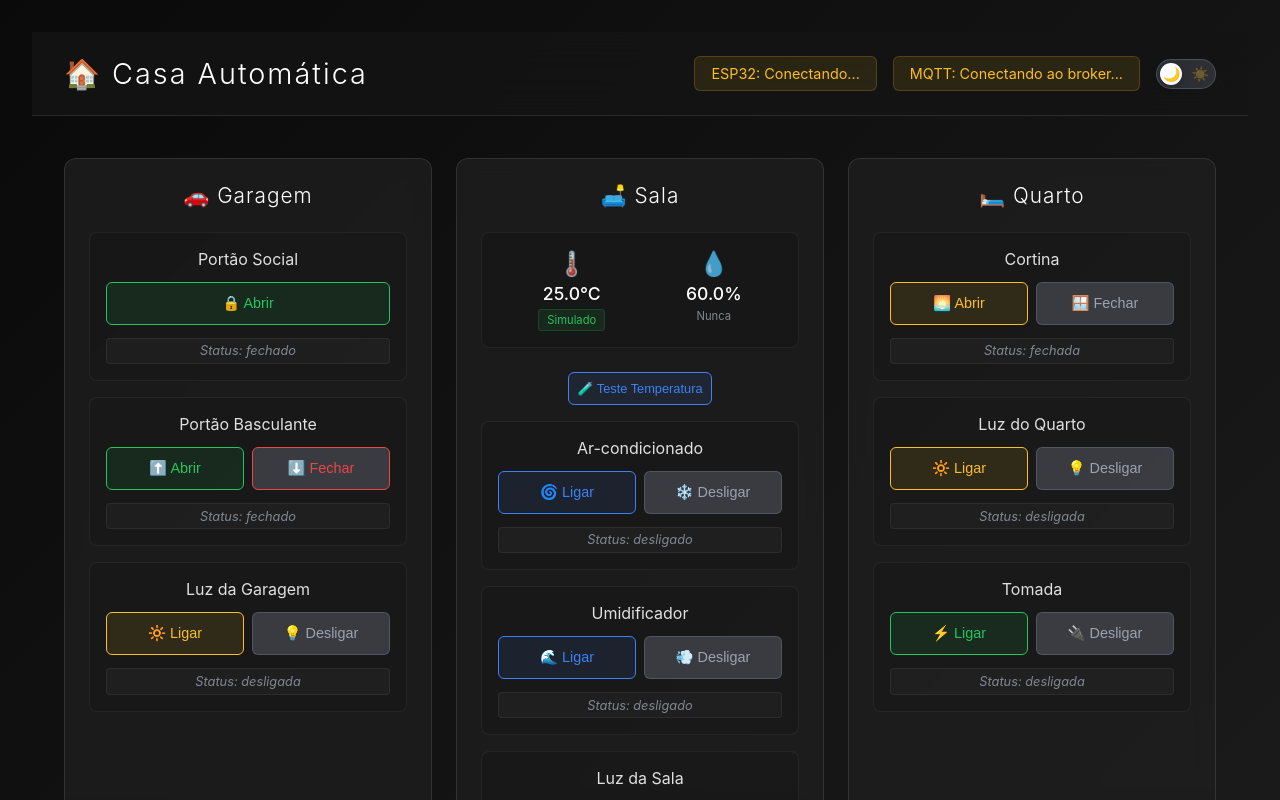
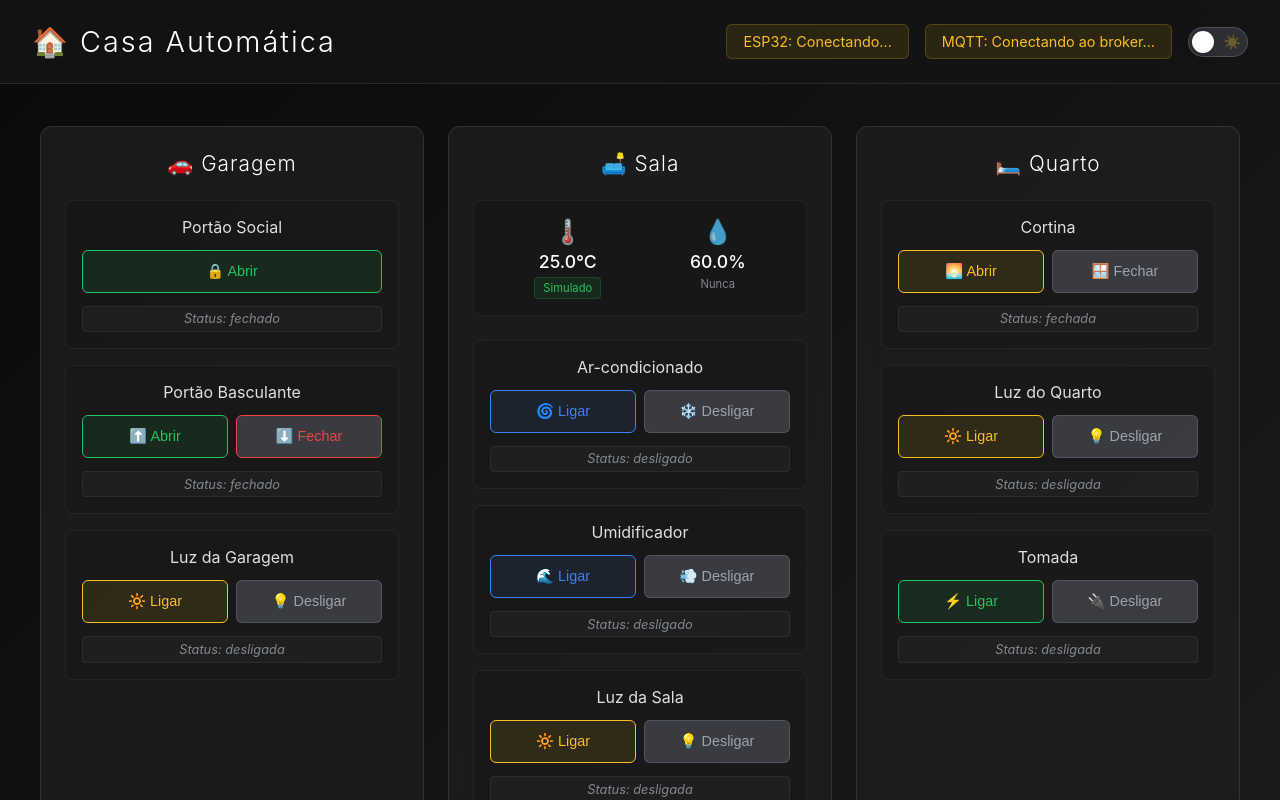
Before and after one commit to ThiagoM22/casaAutomaticasenai, a React (Vite) app: page / in a window 1280 px wide. Shown: the top 800 px of the page. Built offline with nearby package versions, Linux system fonts and the light colour scheme.

Commit message:
refactor: clean up unused functions and improve CSS styles

```diff
--- a/src/App.css
+++ b/src/App.css
@@ -87,6 +87,7 @@ html {
 
 .theme-slider:before {
   position: absolute;
+  z-index: 999;
   content: "";
   height: 22px;
   width: 22px;
@@ -133,7 +134,6 @@ html {
 #root {
   max-width: 1280px;
   margin: 0 auto;
-  padding: 2rem;
   text-align: center;
   min-height: 100vh;
   transition: all 0.3s ease;
--- a/src/components/Garagem.jsx
+++ b/src/components/Garagem.jsx
@@ -119,33 +119,6 @@ function Garagem() {
       // Reverter em caso de erro
       setPortaoSocial("fechado");
       controlarLuzAutomatica("fechado", portaoBasculante);
-    }
-  };
-
-  const fecharPortaoSocial = async () => {
-    try {
-      console.log("🎯 Fechando portão social manualmente...");
-
-      // Limpar timer se existir (fechamento manual)
-      if (timerPortaoSocial.current) {
-        clearTimeout(timerPortaoSocial.current);
-        timerPortaoSocial.current = null;
-        console.log("⏹️ Timer cancelado (fechamento manual)");
-      }
-
-      // Atualizar status localmente imediatamente
-      setPortaoSocial("fechado");
-
-      // Controlar luz automaticamente usando os estados atuais
-      controlarLuzAutomatica("fechado", portaoBasculante);
-
-      await sendCommand("garagem/portao_social", "fechar");
-      console.log("✅ Portão social fechado manualmente com sucesso");
-    } catch (error) {
-      console.error("❌ Erro ao fechar portão social:", error);
-      // Reverter em caso de erro
-      setPortaoSocial("aberto");
-      controlarLuzAutomatica("aberto", portaoBasculante);
     }
   };
 
--- a/src/components/Log.jsx
+++ b/src/components/Log.jsx
@@ -1,7 +1,6 @@
 import { useEffect, useState } from "react";
 import {
   subscribeToDeviceStatus,
-  subscribeToSensorData,
 } from "../utils/esp32Service";
 
 function Log() {
@@ -29,17 +28,12 @@ function Log() {
       "quarto/luz",
       "quarto/tomada",
       "quarto/cortina",
-      "garagem/status",
     ];
 
     topics.forEach((topic) => {
       subscribeToDeviceStatus(topic, (msg) => addLog(topic, msg));
     });
 
-    // Sensores da sala
-    subscribeToSensorData("sala/sensores", (msg) =>
-      addLog("sala/sensores", JSON.stringify(msg))
-    );
   }, []);
 
   return (
--- a/src/components/Sala.jsx
+++ b/src/components/Sala.jsx
@@ -226,13 +226,6 @@ function Sala() {
     }
   }
 
-  const testarTemperatura = () => {
-    console.log('🧪 TESTE MANUAL - Forçando temperatura para 30°C')
-    setTemperatura(30.0)
-    setDataSource('dht22')
-    setLastSensorUpdate(new Date())
-  }
-
   // Mobile toggle function
   const toggleMobileExpanded = () => {
     if (window.innerWidth <= 768) {
@@ -263,16 +256,6 @@ function Sala() {
               {lastSensorUpdate ? lastSensorUpdate.toLocaleTimeString() : 'Nunca'}
             </span>
           </div>
-        </div>
-
-        <div style={{ marginBottom: '1rem' }}>
-          <button
-            className="btn btn-info"
-            onClick={testarTemperatura}
-            style={{ fontSize: '0.8rem', padding: '0.5rem' }}
-          >
-            🧪 Teste Temperatura
-          </button>
         </div>
 
         <div className="controls">
```
